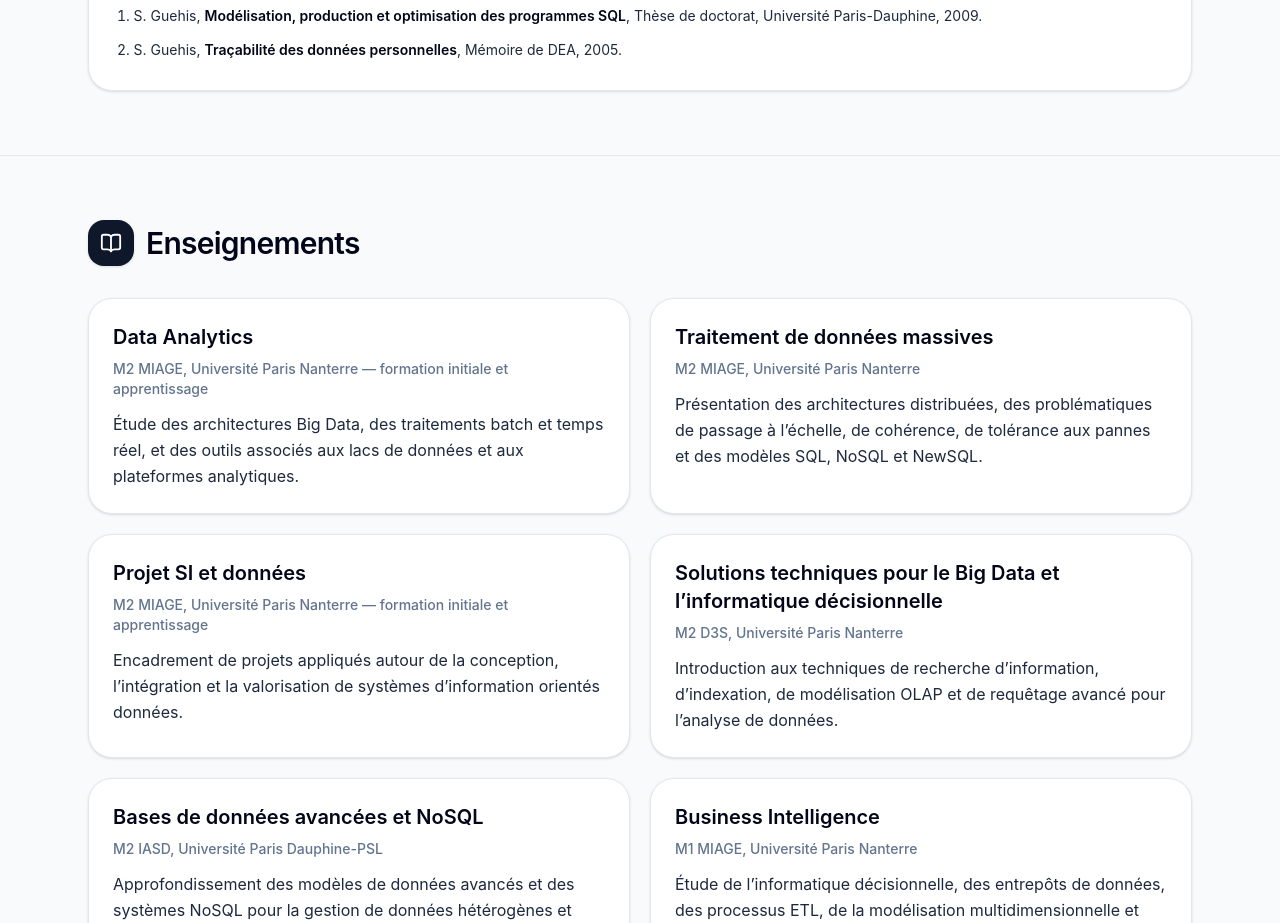
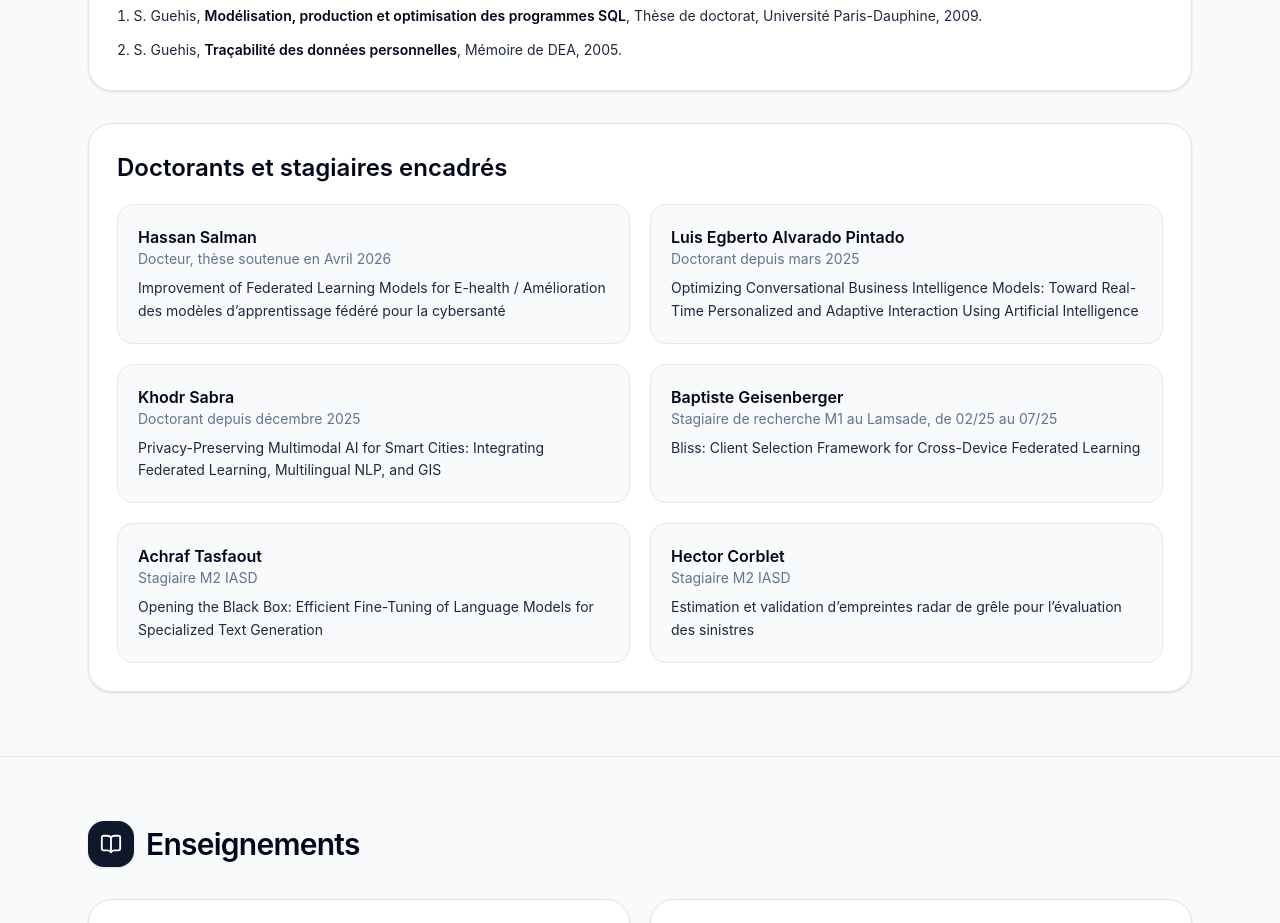
Before and after one commit to SoniaSaadaoui/sonia-guehis-page, a React (Vite) app: page / in a window 1280 px wide. Shown: the part 2640-3563 px from the top of the page. Built offline with nearby package versions, Linux system fonts and the light colour scheme.

Commit message:
Update App.jsx

```diff
--- a/src/App.jsx
+++ b/src/App.jsx
@@ -344,6 +344,18 @@ export default function PersonalAcademicPage() {
             </div>
           </div>
         </div>
+        <div className="mt-8 rounded-3xl bg-white border border-slate-200 p-7 shadow-sm">
+          <h3 className="text-2xl font-semibold text-slate-950 mb-5">Doctorants et stagiaires encadrés</h3>
+          <div className="grid md:grid-cols-2 gap-5">
+            {supervisees.map((person) => (
+              <div key={person.name} className="rounded-2xl bg-slate-50 border border-slate-200 p-5">
+                <p className="font-semibold text-slate-950">{person.name}</p>
+                <p className="text-sm text-slate-500 mb-2">{person.role}</p>
+                <p className="text-sm leading-relaxed">{person.topic}</p>
+              </div>
+            ))}
+          </div>
+        </div>
       </Section>
       <Section id="enseignement" icon={BookOpen} title="Enseignements">
         <div className="grid md:grid-cols-2 gap-5">
```
